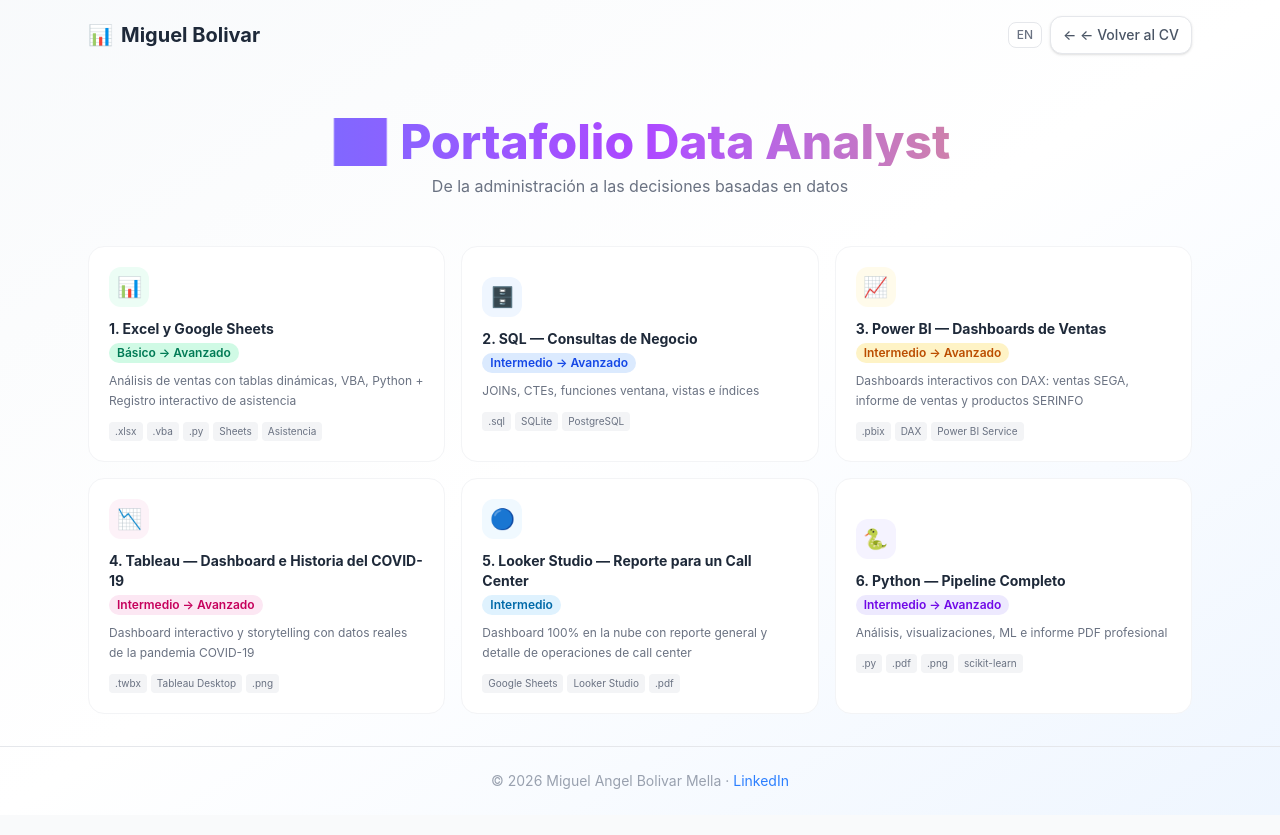
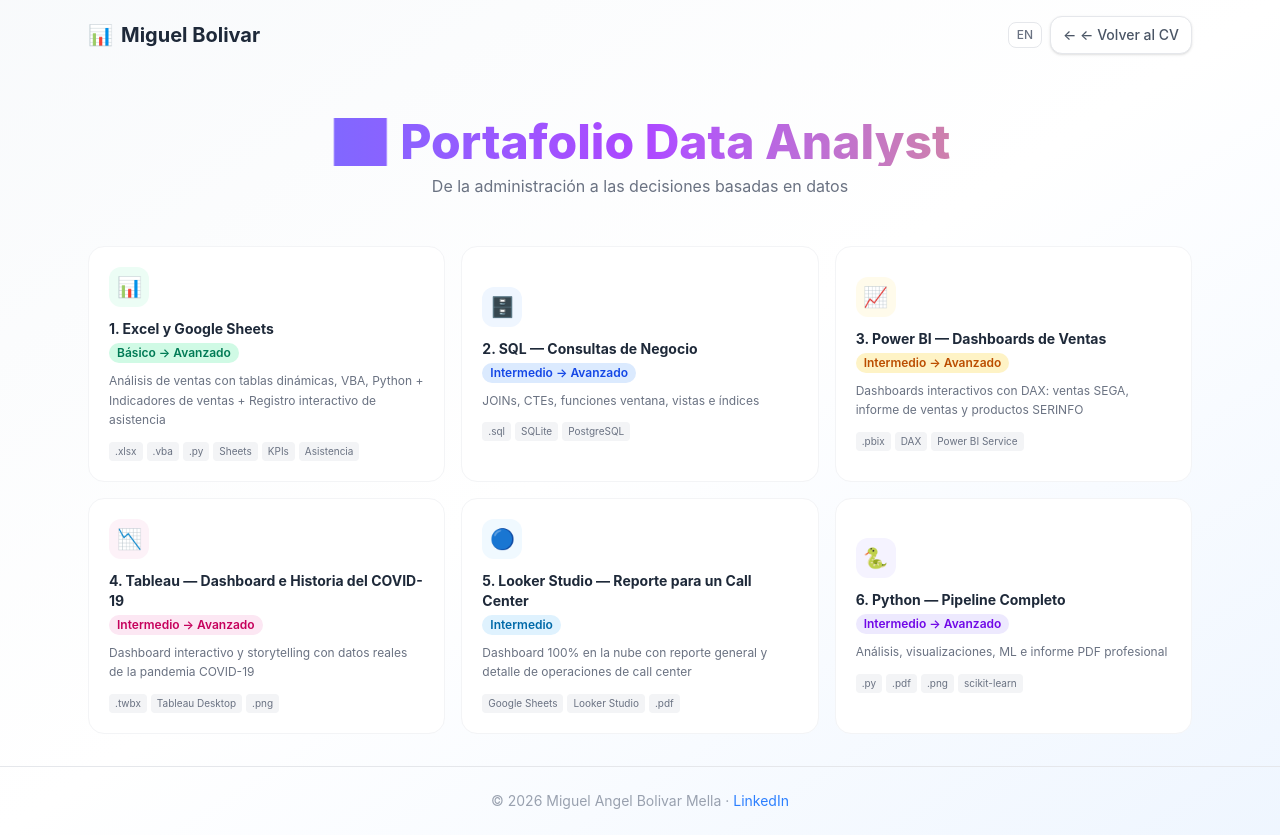
Before and after one commit to Migbolivar/portfolio-cv, a React (Vite) app: page /proyectos in a window 1280 px wide. Built offline with nearby package versions, Linux system fonts and the light colour scheme.

Commit message:
feat: agregar Indicadores de Ventas.xlsx a ficha Excel

```diff
--- a/src/pages/Portfolio.tsx
+++ b/src/pages/Portfolio.tsx
@@ -26,15 +26,16 @@
     titleEn: '1. Excel & Google Sheets',
     levelEs: 'Básico → Avanzado',
     levelEn: 'Basic → Advanced',
-    descEs: 'Análisis de ventas con tablas dinámicas, VBA, Python + Registro interactivo de asistencia',
-    descEn: 'Sales analysis with pivot tables, VBA, Python + Interactive attendance tracker',
-    tags: ['.xlsx', '.vba', '.py', 'Sheets', 'Asistencia'],
+    descEs: 'Análisis de ventas con tablas dinámicas, VBA, Python + Indicadores de ventas + Registro interactivo de asistencia',
+    descEn: 'Sales analysis with pivot tables, VBA, Python + Sales KPIs + Interactive attendance tracker',
+    tags: ['.xlsx', '.vba', '.py', 'Sheets', 'KPIs', 'Asistencia'],
     href: '/proyectos/Excel/',
     color: 'emerald',
     files: [
       { name: 'ventas_reporte.xlsx', path: '/proyectos/Excel/ventas_reporte.xlsx' },
       { name: 'macro_actualizar.vba', path: '/proyectos/Excel/macro_actualizar.vba' },
       { name: 'generar_excel.py', path: '/proyectos/Excel/generar_excel.py' },
+      { name: 'Indicadores_de_Ventas.xlsx', path: '/proyectos/Excel/Indicadores_de_Ventas.xlsx' },
     ],
     links: [
       {
```
Also changed, not shown: 1 other file (tests, documents, lock files or other folders).
